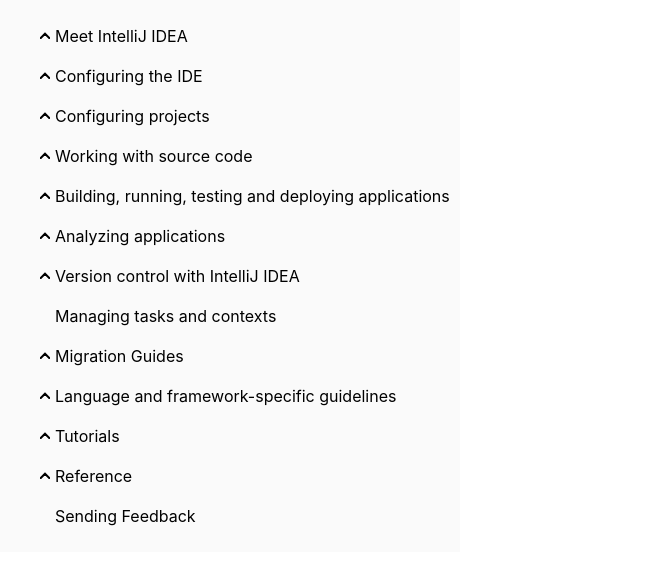
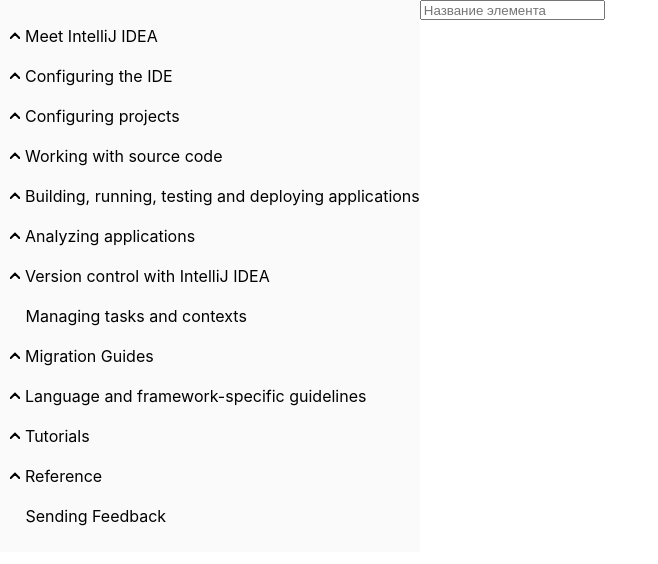
Before and after one commit to Nikita-Zulus/jetbrains, a React (Create React App) app: page / in a window 1280 px wide. Shown: the top 564 px of the page, without its empty margins (0-658 px from the left). Built offline with nearby package versions, Linux system fonts and the light colour scheme.

Commit message:
serching and control improving

```diff
--- a/package.json
+++ b/package.json
@@ -8,6 +8,7 @@
     "@testing-library/user-event": "^7.2.1",
     "react": "^16.13.1",
     "react-dom": "^16.13.1",
+    "react-router-dom": "^5.1.2",
     "react-scripts": "3.4.1"
   },
   "scripts": {
--- a/src/App.js
+++ b/src/App.js
@@ -1,25 +1,38 @@
-import React from "react";
+import React, { useState } from "react";
 import TitleList from "./TitleList";
 
 const json = require("./HelpTOC.json");
 
 const {
   topLevelIds,
-  entities: { pages, anchors }
+  entities: { pages, anchors },
 } = json;
 
 // const topLevelIds = json.topLevelIds;
 // const pages  = json.entities.pages;
 
-console.log(topLevelIds, pages);
+/* console.log(topLevelIds, pages); */
 
 function App() {
   // return 123;
+  const [name, setName] = useState("");
   return (
-    <div>
+    <div className="wrap">
       <div className="menu">
-        <TitleList pages={pages} topLevelIds={topLevelIds} anchors={anchors} />
+        <TitleList
+          pages={pages}
+          topLevelIds={topLevelIds}
+          anchors={anchors}
+          name={name}
+        />
       </div>
+      <input
+        type="text"
+        className="name"
+        placeholder="Название элемента"
+        onChange={(e) => setName(e.target.value)}
+        value={name}
+      />
     </div>
   );
 }
--- a/src/TitleList.js
+++ b/src/TitleList.js
@@ -1,40 +1,55 @@
 import React, { useState } from "react";
+import { BrowserRouter as Router, Link } from "react-router-dom";
 
-export default function TitleList({ topLevelIds, pages, anchors }) {
+export default function TitleList({ topLevelIds, pages, anchors, name }) {
   return (
     <ul className="TitleList">
       {topLevelIds
         .map((id) => pages[id])
+        .filter((x) => (name === "" ? x : x.title === name))
         .map((page) => (
-          <TitleItem page={page} pages={pages} anchors={anchors} />
+          <TitleItem page={page} pages={pages} anchors={anchors} name={name} />
         ))}
     </ul>
   );
 }
 
-function TitleItem({ page, pages, anchors }) {
+function TitleItem({ page, pages, anchors, name }) {
   const [collapsed, setCollapsed] = useState(true);
   const [selectedId, setSelectedId] = useState(null);
+  const [slectedTarget, setSelectedTarget] = useState(null);
+  const [colored, setColored] = useState(null);
 
-  console.log(selectedId);
-  function toggleCollapsed() {
+  function toggleCollapsed(event) {
+    if (event.target === slectedTarget) {
+      return;
+    }
     setCollapsed((prev) => !prev);
   }
-
+  function handleColor(x) {
+    setColored(x);
+  }
   return (
+    <Router>
       <li key={page.id} id={page.id} className="TitleList__item">
         <div
           className="TitleAndAnchor"
           style={
             page.id === selectedId
-            ? { backgroundColor: "#f0f0f0" }
-            : { backgroundColor: "#fafafa" }
+              ? {
+                  backgroundColor: "#f0f0f0",
+                  paddingLeft: `${page.level * 15}px`,
+                }
+              : {
+                  backgroundColor: "#fafafa",
+                  paddingLeft: `${page.level * 15}px`,
+                }
           }
           onClick={toggleCollapsed}
           onMouseOver={() => setSelectedId(page.id)}
           onMouseOut={() => setSelectedId(null)}
         >
-        <div className="TitleList__header" tabindex="0">
+          <div className="TitleList__header">
             {page.pages && (
               <div
                 className={
@@ -44,34 +59,50 @@
                 }
               ></div>
             )}
-          <div
-            className="TitleOnly"
+            <Link
+              to={page.url}
+              className={
+                page.id === colored && !collapsed
+                  ? "TitleOnlyBold"
+                  : "TitleOnly"
+              }
               style={
                 page.pages === undefined
-                ? { marginLeft: "15px" }
+                  ? { marginLeft: "15.5px" }
                   : { marginLeft: "0px" }
               }
+              onClick={() => handleColor(page.id)}
             >
               {page.title}
+            </Link>
           </div>
-        </div>
-        <div className="anchors">
+          <div
+            className="anchors"
+            onMouseOver={(e) => setSelectedTarget(e.target)}
+            onMouseOut={() => setSelectedTarget(null)}
+          >
             {!collapsed &&
               page.anchors &&
               page.anchors.map((anchor) => (
-              <a
-                href={page.href + anchor}
+                <Link
+                  to={anchors[anchor].url + anchors[anchor].anchor}
                   className="Anchor"
-                style={{ paddingLeft: "15px" }}
+                  style={{ paddingLeft: "40px" }}
                 >
                   {anchors[anchor].title}
-              </a>
+                </Link>
               ))}
           </div>
         </div>
         {!collapsed && page.pages && (
-        <TitleList pages={pages} topLevelIds={page.pages} anchors={anchors} />
+          <TitleList
+            pages={pages}
+            topLevelIds={page.pages}
+            anchors={anchors}
+            name={name}
+          />
         )}
       </li>
+    </Router>
   );
 }
--- a/src/index.css
+++ b/src/index.css
@@ -17,16 +17,13 @@
 
 .menu {
   display: flex;
-
   width: max-content;
-
   background-color: #fafafa;
 }
-.TitleAndAnchor {
-  padding-right: 10px;
-}
+
 .TitleList {
   list-style: none;
+  padding-left: 0;
 }
 
 .TitleList__CheckSqure {
@@ -58,6 +55,7 @@
   margin-bottom: 5px;
   padding-top: 5px;
   padding-bottom: 5px;
+  padding-left: 10px;
 }
 .Anchor {
   margin-top: 10px;
@@ -65,7 +63,10 @@
   text-decoration: none;
   color: black;
 }
-
+.TitleAndAnchor {
+  display: flex;
+  flex-direction: column;
+}
 .TitleList__item {
   cursor: pointer;
 }
@@ -74,11 +75,23 @@
   display: flex;
   flex-direction: column;
 }
-.TitleList__header:focus {
+
+.TitleOnly {
+  color: black;
+  text-decoration: none;
+}
+/* .TitleOnly:focus {
   font-weight: bold;
   outline: none;
+} */
+.TitleOnlyBold {
+  font-weight: bold;
+  color: black;
+  text-decoration: none;
 }
-/* .TitleList__item:hover {
-  background-color: rgb(158, 151, 151);
+.name {
+  height: 20px;
 }
- */
+.wrap {
+  display: flex;
+}
```
Also changed, not shown: 1 other file (tests, documents, lock files or other folders). Lines whose indentation alone changed are shown as unchanged.
